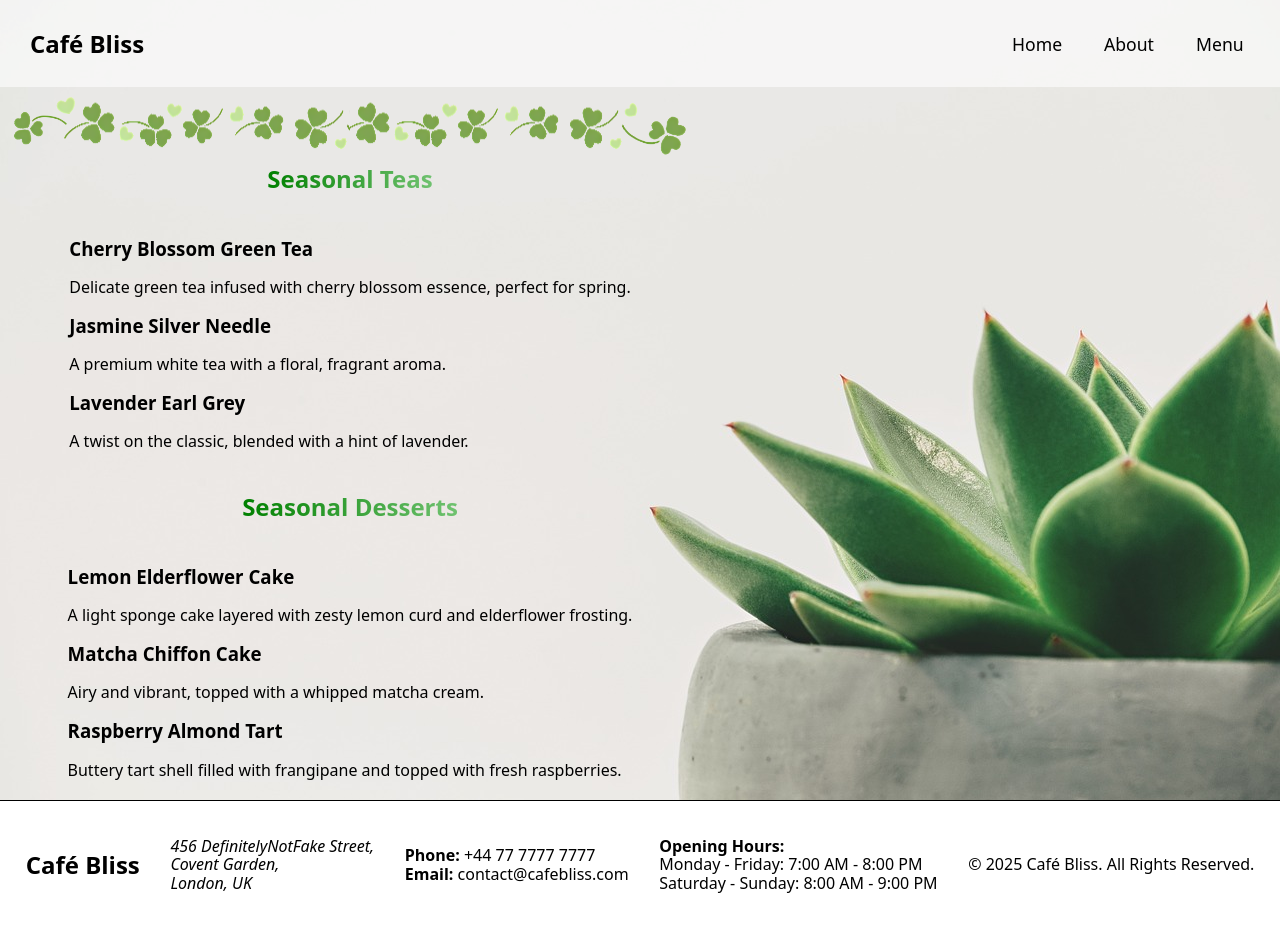
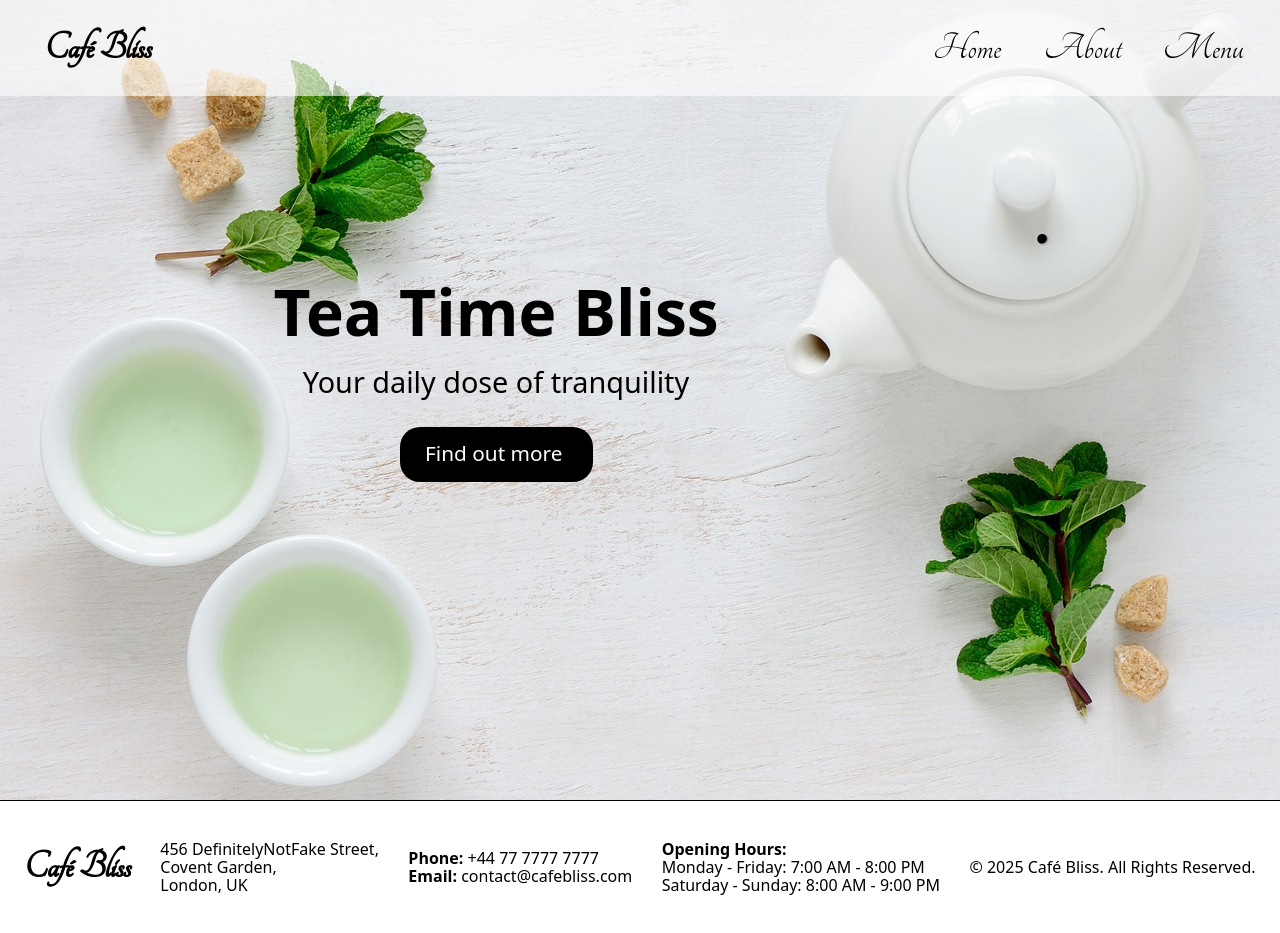
Before and after one commit to AlexS1302/cafe-website, a website built with webpack: page src/template.html in a window 1280 px wide. Built offline with nearby package versions, Linux system fonts and the light colour scheme; files whose address does not match are found by name.

Commit message:
Integrate Tangerine font into the project

```diff
--- a/src/index.js
+++ b/src/index.js
@@ -24,4 +24,4 @@ aboutBtn.addEventListener("click", () => {
     about();
 });
 
-menu();
+home();
--- a/src/pages/about.js
+++ b/src/pages/about.js
@@ -26,9 +26,9 @@ export function about(){
     p.setAttribute("id", "about-paragraph");
 
     p.textContent = "Welcome to your sanctuary of comfort and indulgence.\n\n";
-    p.textContent += "At Café Bliss, we believe in more than just serving drinks, we craft experiences. Sip sustainably sourced teas and coffees from all around the world. Pair your drink with our delicious cakes and pastries, freshly baked with love and care by our local artisans.\n\n";
+    p.textContent += "At Café Bliss, every cup tells a story. Sip sustainably sourced teas from all around the world, rich in flavour and history. Pair your drink with our delicious cakes and pastries, freshly baked with love and care by our local artisans.\n\n";
     p.textContent += "Whether you're seeking a quiet corner to read your favorite book or a lively space to enjoy live acoustic music on weekends, we have something for everyone. With free Wi-Fi, cozy seating, and a menu that evolves with the seasons, we aim to be more than just a café—a place where connections are nurtured, and memories are made.\n\n";
-    p.textContent += "From the first sip of your morning coffee to the last bite of an afternoon treat, we're here to make every moment special.\n\n"
+    p.textContent += "From the first sip of your morning tea to the last bite of an afternoon treat, we're here to make every moment special.\n\n"
     p.textContent += "Join us in celebrating the simple joys of life, one cup at a time."
 
     article.appendChild(h1);
--- a/src/styles.css
+++ b/src/styles.css
@@ -1,3 +1,10 @@
+
+@font-face {
+    font-family: 'Tangerine';
+    src: url('fonts/Tangerine-Regular.ttf') format('truetype');
+    font-weight: normal;
+    font-style: normal;
+}
 
 body, html {
     height: 100%;
@@ -15,8 +22,17 @@ header {
     position: absolute;
     z-index: 2;
     width: 100%;
-    background-color: rgb(255, 255, 255, 0.6);
+    background-color: rgba(255, 255, 255, 0.6);
     padding: 10px;
+}
+
+header h2, nav {
+    font-family: Tangerine;
+    font-size: 2.5rem;
+}
+
+header h2 {
+    margin: 15px;
 }
 
 nav {
@@ -33,7 +49,6 @@ nav h2{
 nav button {
     border: none;
     background: none;
-    font-size: 1.1rem;
     color: black;
     transition-duration: 0.3s;
     cursor: pointer;
@@ -147,6 +162,9 @@ article {
     -webkit-background-clip: text;
     background-clip: text;
     -webkit-text-fill-color: transparent;
+    font-family: Tangerine;
+    font-size: 2.5rem;
+    margin-block: 10px;
 }
 
 #about-paragraph {
@@ -160,7 +178,7 @@ article {
 
 /* Menu tab */
 #menu-container {
-    margin-top: 80px;
+    margin-top: 85px;
     width: 700px;
     height: 800px;
     display: flex;
@@ -186,6 +204,8 @@ article {
     -webkit-background-clip: text;
     background-clip: text;
     -webkit-text-fill-color: transparent;
+    font-family: Tangerine;
+    font-size: 3rem;
 }
 
 #menu-container > * {
@@ -201,7 +221,7 @@ article {
 footer {
     background-color: white;
     border-top: 1px solid black;
-    padding-block: 20px;
+    padding-block: 10px;
 }
 
 .contact {
@@ -211,3 +231,12 @@ footer {
     margin: 0px 10px;
     gap: 15px;
 }
+
+footer h2 {
+    font-family: Tangerine;
+    font-size: 2.5rem;
+}
+
+address {
+    font-style: normal;
+}
--- a/src/template.html
+++ b/src/template.html
@@ -32,7 +32,7 @@
                 Monday - Friday: 7:00 AM - 8:00 PM<br>
                 Saturday - Sunday: 8:00 AM - 9:00 PM
             </p>
-            <p>&copy; 2025 Café Bliss. All Rights Reserved.</p>
+            <p id="copyright">&copy; 2025 Café Bliss. All Rights Reserved.</p>
         </div>
     </footer>
 </body>
--- a/webpack.config.js
+++ b/webpack.config.js
@@ -33,6 +33,10 @@ module.exports = {
         test: /\.(png|svg|jpg|jpeg|gif)$/i,
         type: "asset/resource",
       },
+      {
+        test: /\.(woff|woff2|eot|ttf|otf)$/i,
+        type: 'asset/resource',
+      },
     ],
   },
 };
```
Also changed, not shown: src/fonts/Tangerine-Bold.ttf (added), src/fonts/Tangerine-Regular.ttf (added).
